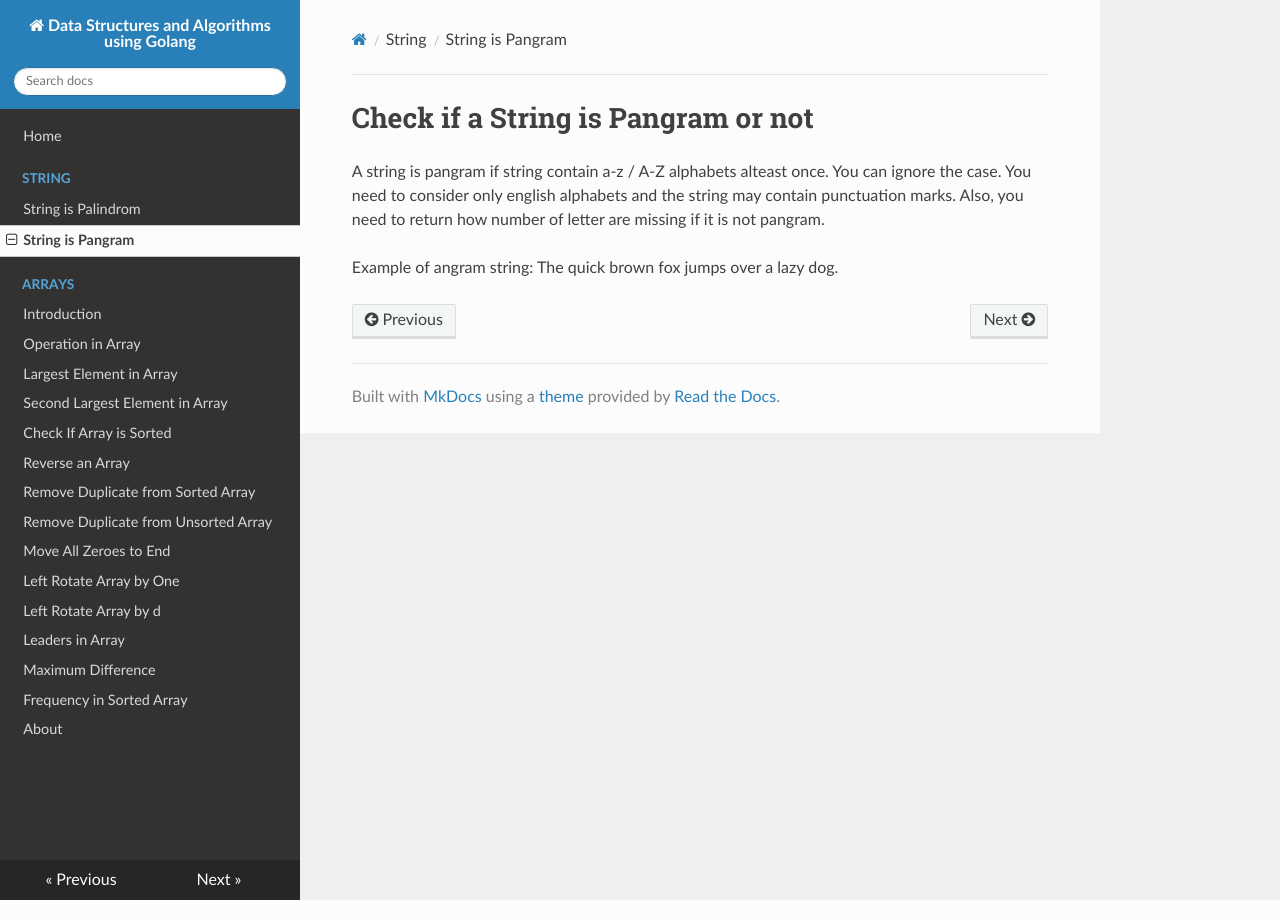
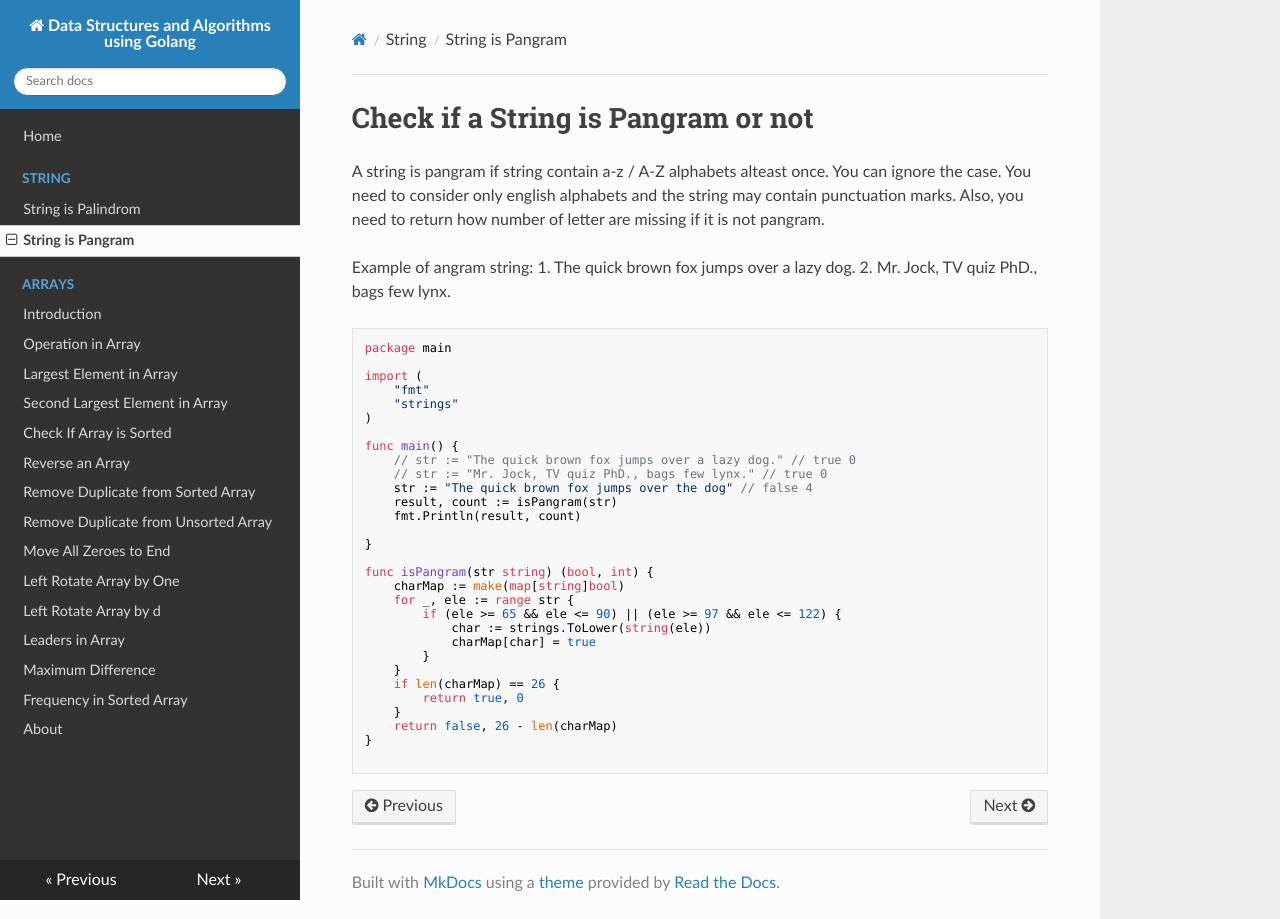
Before and after one commit to prithvipal/golang-dsa, an MkDocs documentation site: the page built from docs/string/pangram.md, in a window 1280 px wide. Built offline with MkDocs 1.6.1, drawn with Linux system fonts in a browser that asks for light colours; nearby versions of some CDN libraries.

Commit message:
string is pangram or not

````diff
--- a/docs/string/pangram.md
+++ b/docs/string/pangram.md
@@ -2,4 +2,40 @@
 
 A string is pangram if string contain a-z / A-Z alphabets alteast once. You can ignore the case. You need to consider only english alphabets and the string may contain punctuation marks. Also, you need to return how number of letter are missing if it is not pangram.
 
-Example of angram string: The quick brown fox jumps over a lazy dog.
+Example of angram string:
+1. The quick brown fox jumps over a lazy dog.
+2. Mr. Jock, TV quiz PhD., bags few lynx.
+
+
+```
+package main
+
+import (
+	"fmt"
+	"strings"
+)
+
+func main() {
+	// str := "The quick brown fox jumps over a lazy dog." // true 0
+	// str := "Mr. Jock, TV quiz PhD., bags few lynx." // true 0
+	str := "The quick brown fox jumps over the dog" // false 4
+	result, count := isPangram(str)
+	fmt.Println(result, count)
+
+}
+
+func isPangram(str string) (bool, int) {
+	charMap := make(map[string]bool)
+	for _, ele := range str {
+		if (ele >= 65 && ele <= 90) || (ele >= 97 && ele <= 122) {
+			char := strings.ToLower(string(ele))
+			charMap[char] = true
+		}
+	}
+	if len(charMap) == 26 {
+		return true, 0
+	}
+	return false, 26 - len(charMap)
+}
+
+```
````
